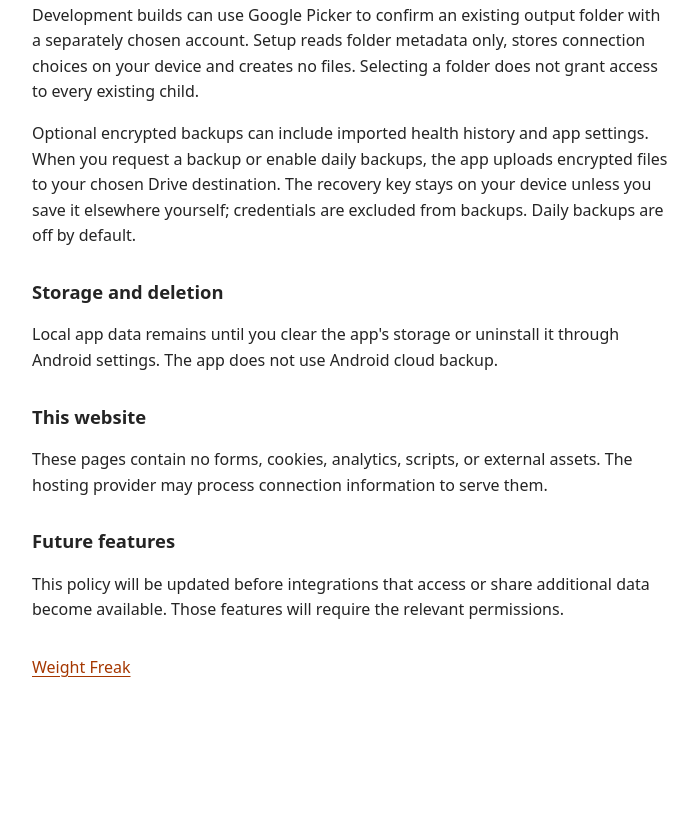
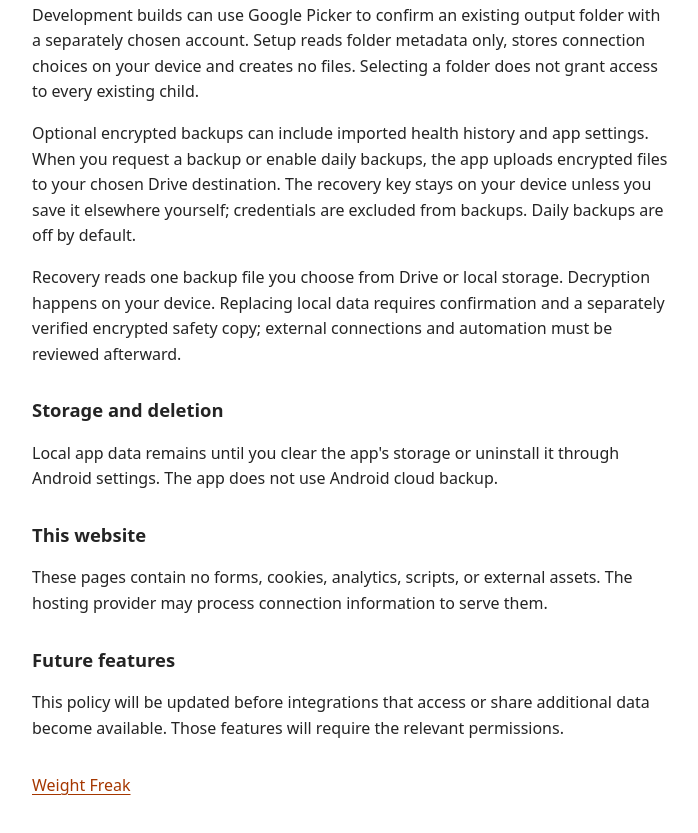
Before and after one commit to LachimB/weight-freak-info, a plain HTML site: page privacy.html in a window 1280 px wide. Shown: the part 735-1568 px from the top of the page, without its empty margins (288-986 px from the left). Before the commit the page ends 1495 px from the top, so only its background shows below. Drawn offline with Linux system fonts and the light colour scheme.

Commit message:
Clarify explicit archive recovery privacy

```diff
--- a/privacy.html
+++ b/privacy.html
@@ -19,6 +19,7 @@
     <p>Development builds can read weight history from Health Connect with your permission. Selected-source measurements are stored on your device for daily summaries. Optional history and background permissions extend these reads. The app does not modify Health Connect records. Disconnecting retains imported history.</p>
     <p>Development builds can use Google Picker to confirm an existing output folder with a separately chosen account. Setup reads folder metadata only, stores connection choices on your device and creates no files. Selecting a folder does not grant access to every existing child.</p>
     <p>Optional encrypted backups can include imported health history and app settings. When you request a backup or enable daily backups, the app uploads encrypted files to your chosen Drive destination. The recovery key stays on your device unless you save it elsewhere yourself; credentials are excluded from backups. Daily backups are off by default.</p>
+    <p>Recovery reads one backup file you choose from Drive or local storage. Decryption happens on your device. Replacing local data requires confirmation and a separately verified encrypted safety copy; external connections and automation must be reviewed afterward.</p>
     <h2>Storage and deletion</h2>
     <p>Local app data remains until you clear the app's storage or uninstall it through Android settings. The app does not use Android cloud backup.</p>
     <h2>This website</h2>
```
